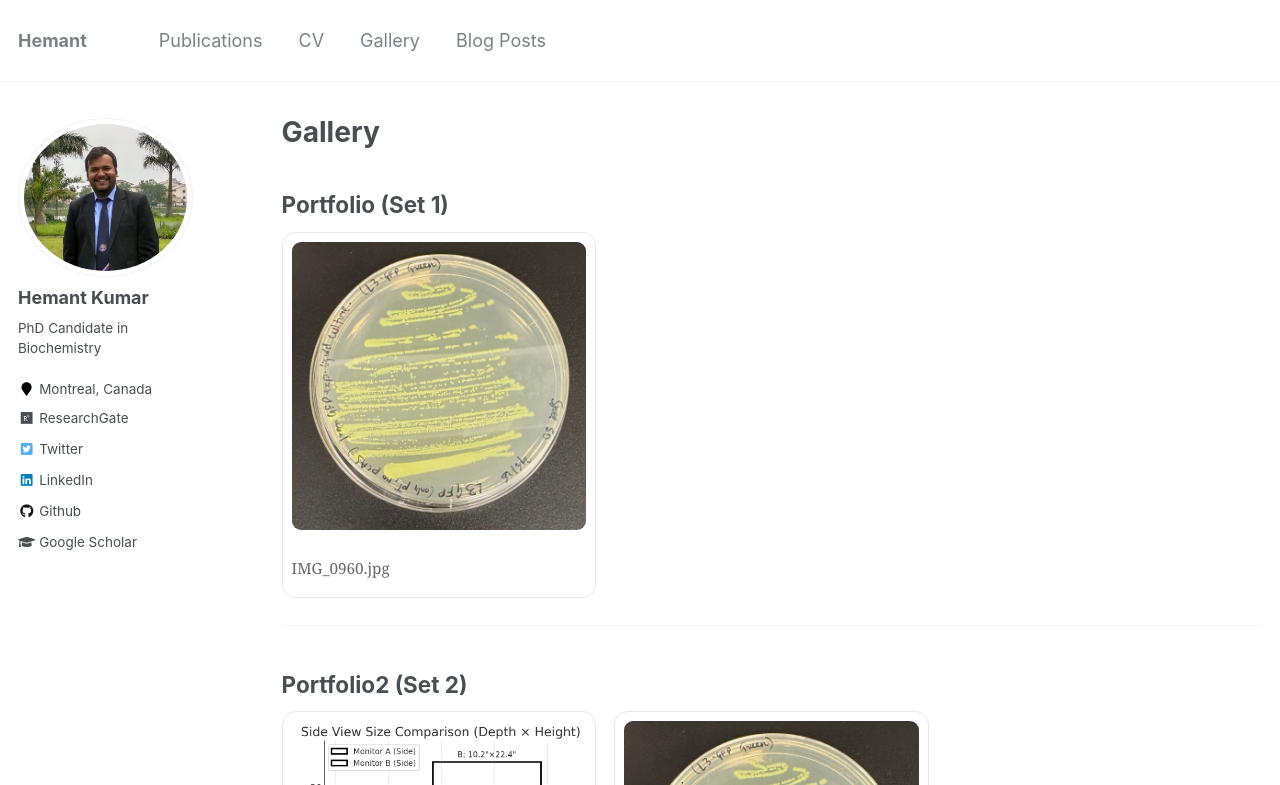
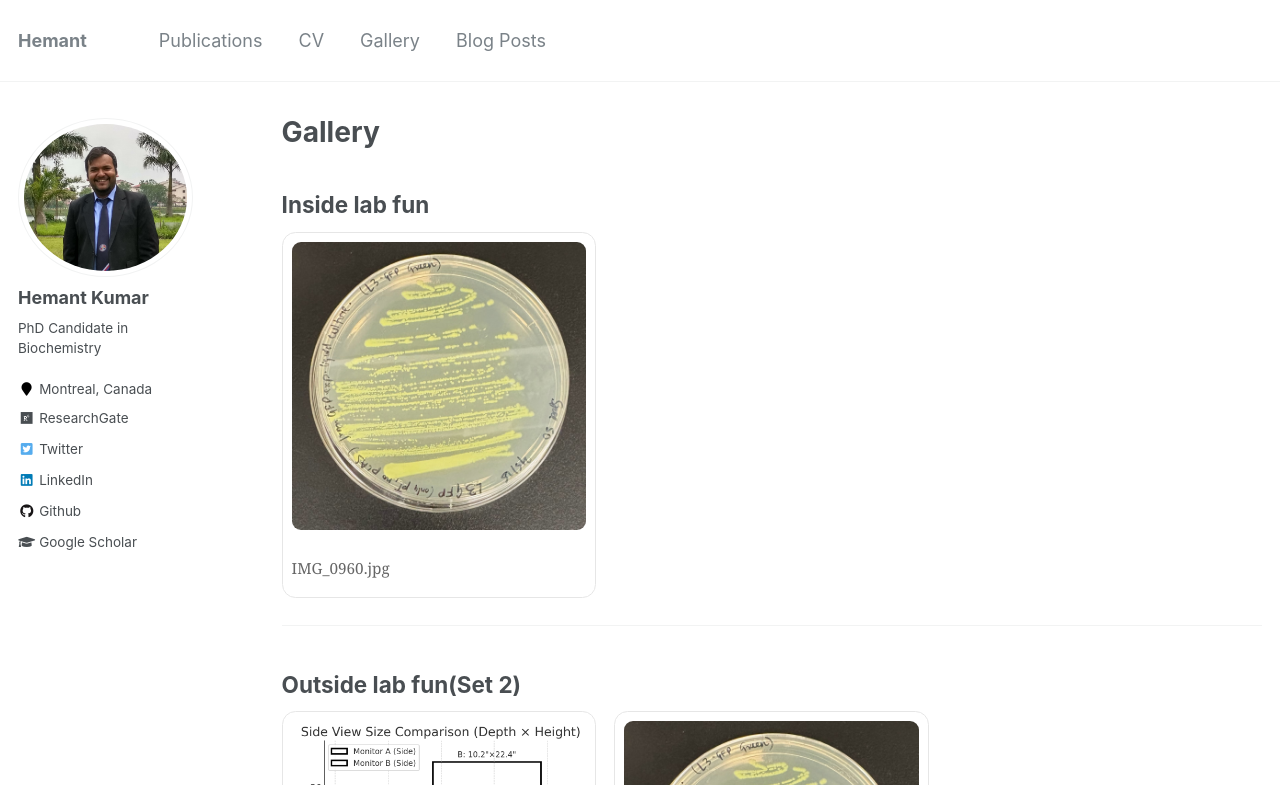
Before and after one commit to hemantkiitg/hemantkiitg.github.io, a Jekyll site: the page built from _pages/portfolio.html, in a window 1280 px wide and 1323 px high. Shown: the top 785 px of the window. Built offline with Jekyll 4.4.1, drawn with Linux system fonts in a browser that asks for light colours.

Commit message:
Update portfolio.html

```diff
--- a/_pages/portfolio.html
+++ b/_pages/portfolio.html
@@ -23,7 +23,7 @@ SECTION 1: assets/images/portfolio/
 {% assign gallery1 = gallery1 | sort: "path" | reverse %}
 
 <section class="auto-gallery gallery-one">
-  <h2>Portfolio (Set 1)</h2>
+  <h2>Inside lab fun</h2>
   {% if gallery1.size == 0 %}
     <p>No images yet. Add some to <code>assets/images/portfolio/</code>.</p>
   {% else %}
@@ -57,7 +57,7 @@ SECTION 2: assets/images/portfolio2/
 {% assign gallery2 = gallery2 | sort: "path" | reverse %}
 
 <section class="auto-gallery gallery-two">
-  <h2>Portfolio2 (Set 2)</h2>
+  <h2>Outside lab fun(Set 2)</h2>
   {% if gallery2.size == 0 %}
     <p>No images yet. Add some to <code>assets/images/portfolio2/</code>.</p>
   {% else %}
```
